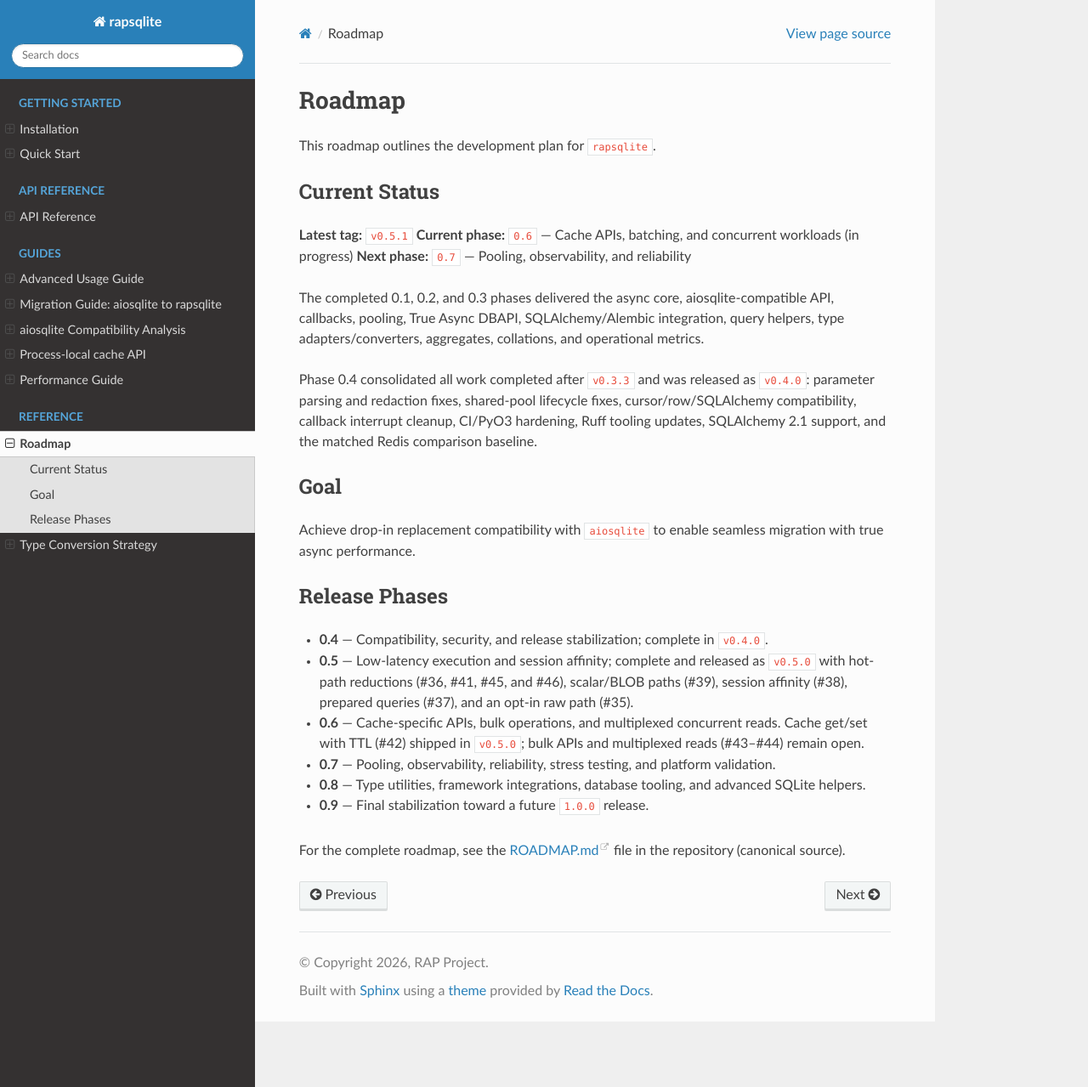
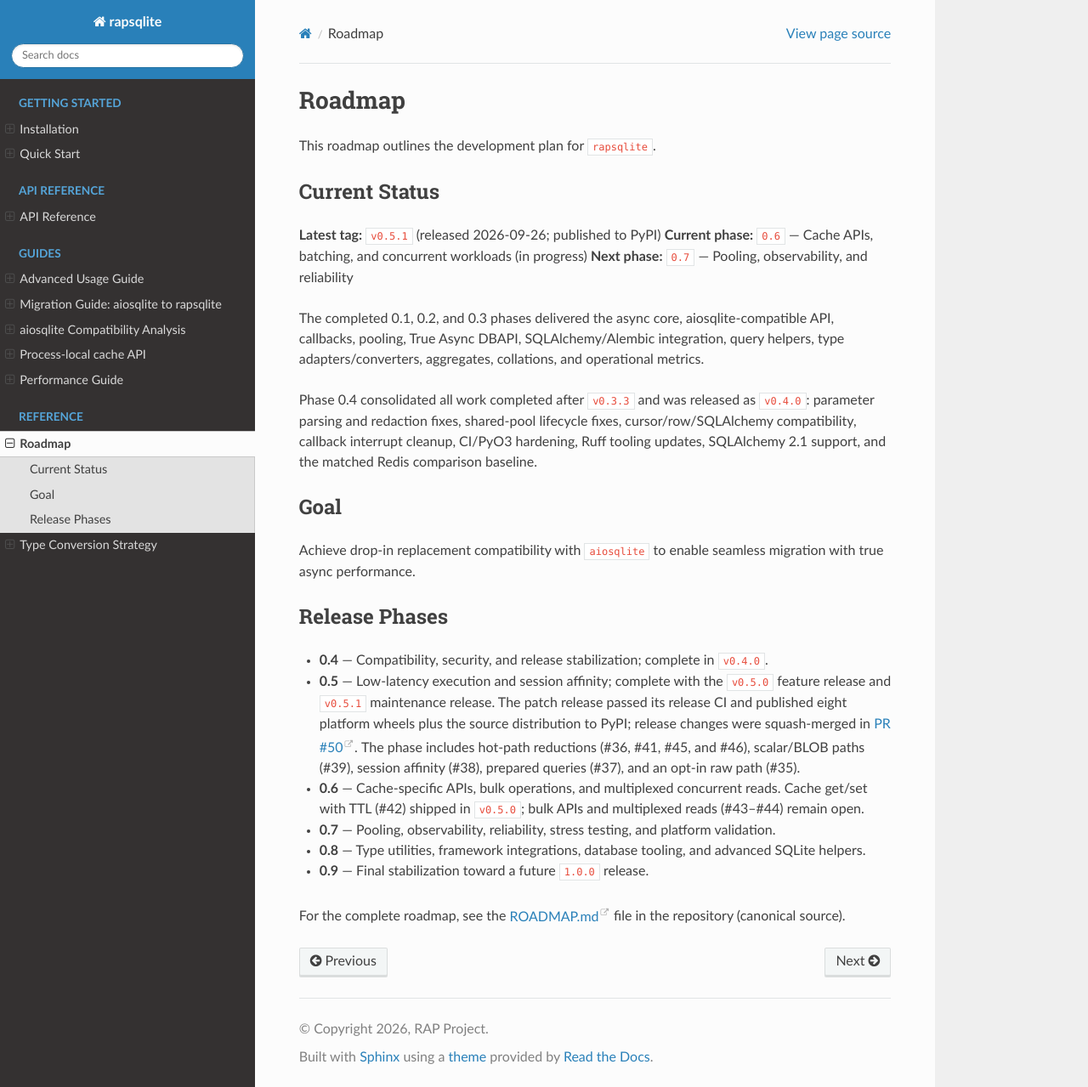
Before and after one commit to eddiethedean/rapsqlite, a Sphinx documentation site: the page built from docs/reference/roadmap.rst, in a window 1280 px wide and 1279 px high. Shown: the whole window at 85% size. Built offline with Sphinx 7.4.7 and the Read the Docs theme 3.1.0, drawn with Linux system fonts in a browser that asks for light colours.

Commit message:
docs: record v0.5.1 release facts

```diff
--- a/docs/reference/roadmap.rst
+++ b/docs/reference/roadmap.rst
@@ -6,7 +6,7 @@ This roadmap outlines the development plan for ``rapsqlite``.
 Current Status
 --------------
 
-**Latest tag:** ``v0.5.1``
+**Latest tag:** ``v0.5.1`` (released 2026-09-26; published to PyPI)
 **Current phase:** ``0.6`` — Cache APIs, batching, and concurrent workloads (in progress)
 **Next phase:** ``0.7`` — Pooling, observability, and reliability
 
@@ -23,7 +23,7 @@ Release Phases
 --------------
 
 * **0.4** — Compatibility, security, and release stabilization; complete in ``v0.4.0``.
-* **0.5** — Low-latency execution and session affinity; complete and released as ``v0.5.0`` with hot-path reductions (#36, #41, #45, and #46), scalar/BLOB paths (#39), session affinity (#38), prepared queries (#37), and an opt-in raw path (#35).
+* **0.5** — Low-latency execution and session affinity; complete with the ``v0.5.0`` feature release and ``v0.5.1`` maintenance release. The patch release passed its release CI and published eight platform wheels plus the source distribution to PyPI; release changes were squash-merged in `PR #50 <https://github.com/eddiethedean/rapsqlite/pull/50>`_. The phase includes hot-path reductions (#36, #41, #45, and #46), scalar/BLOB paths (#39), session affinity (#38), prepared queries (#37), and an opt-in raw path (#35).
 * **0.6** — Cache-specific APIs, bulk operations, and multiplexed concurrent reads. Cache get/set with TTL (#42) shipped in ``v0.5.0``; bulk APIs and multiplexed reads (#43–#44) remain open.
 * **0.7** — Pooling, observability, reliability, stress testing, and platform validation.
 * **0.8** — Type utilities, framework integrations, database tooling, and advanced SQLite helpers.
```
Also changed, not shown: CHANGELOG.md (+8 -0 lines), README.md (+1 -1 lines), docs/ROADMAP.md (+7 -1 lines).
